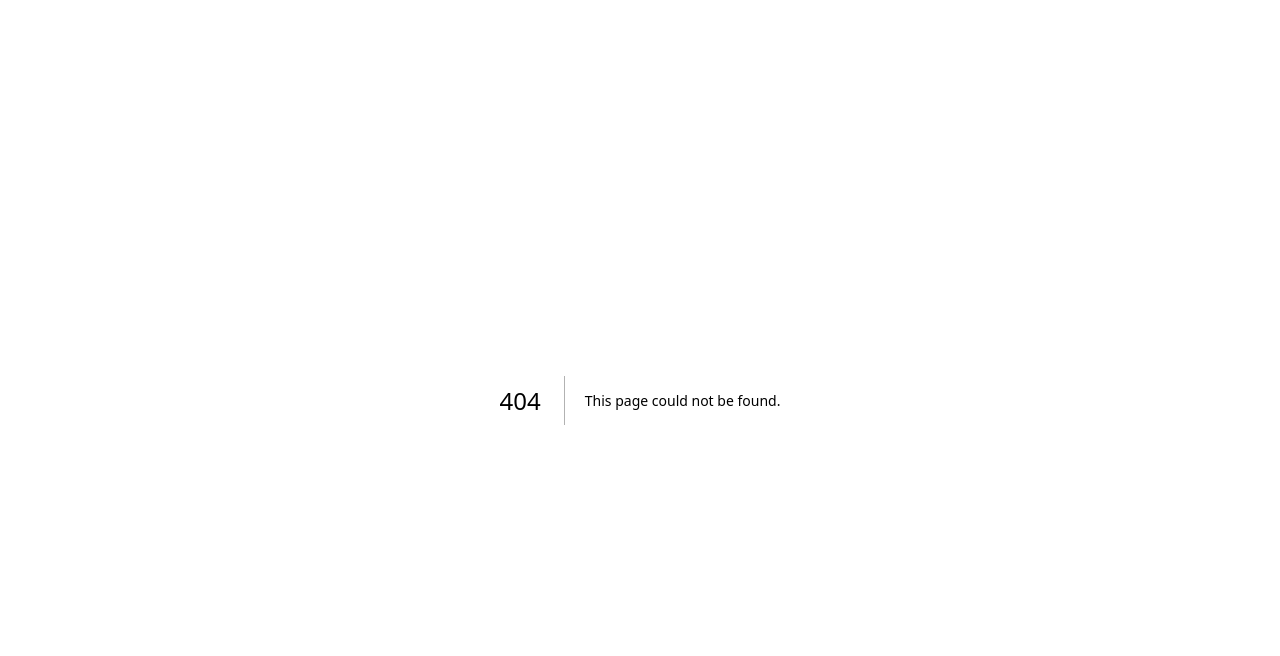
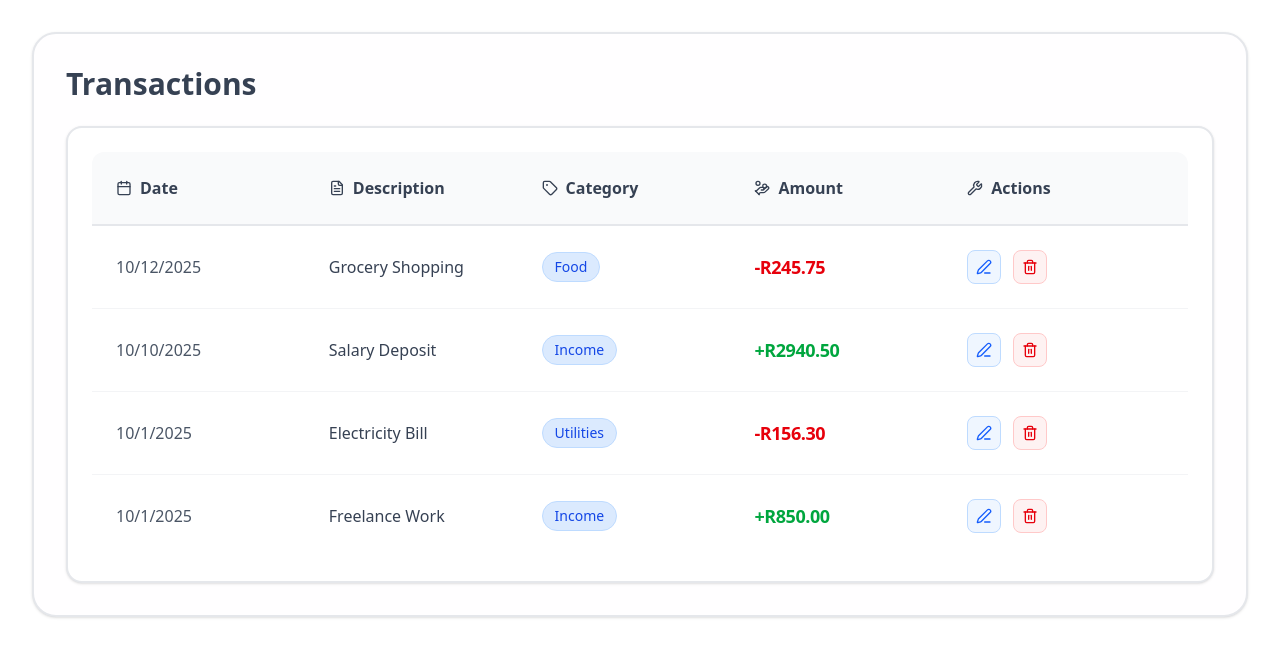
Before and after one commit to david-botha/finance-tracker, a Next.js app: page /transactions in a window 1280 px wide. Before the commit this address had no page. Shown: the top 656 px of the page. Built offline with nearby package versions, Linux system fonts and the light colour scheme.

Commit message:
Add transaction list with dummy data

```diff
--- /dev/null
+++ b/app/transactions/page.js
@@ -0,0 +1,11 @@
+import TransactionList from "@/components/transactions/TransactionList"
+
+const Transactions = () => {
+  return (
+    <div>
+      <TransactionList />
+    </div>
+  );
+}
+
+export default Transactions
--- /dev/null
+++ b/components/transactions/TransactionList.jsx
@@ -0,0 +1,122 @@
+'use client'
+
+import { useState } from 'react'
+import { Edit3, Trash2, Calendar, Tag, FileText, HandCoins, Wrench } from 'lucide-react'
+
+const TransactionList = () => {
+
+  const [transactions, setTransactions] = useState([
+    {
+      id: 1,
+      date: '2025-10-12',
+      description: 'Grocery Shopping',
+      category: 'Food',
+      amount: -245.75
+    },
+    {
+      id: 2,
+      date: '2025-10-10',
+      description: 'Salary Deposit',
+      category: 'Income',
+      amount: 2940.50
+    },
+    {
+      id: 3,
+      date: '2025-10-01',
+      description: 'Electricity Bill',
+      category: 'Utilities',
+      amount: -156.30
+    },
+    {
+      id: 4,
+      date: '2025-10-01',
+      description: 'Freelance Work',
+      category: 'Income',
+      amount: 850.00
+    }
+  ]);
+
+  return (
+    <div className="bg-[#fffeff] rounded-3xl p-8 transition-all duration-300 border-2 border-gray-200 shadow-sm m-8">
+      <h1 className="text-3xl text-gray-700 font-bold mb-6">Transactions</h1>
+
+      {/* Transaction List */}
+      <div className="bg-white rounded-2xl p-6 border-2 border-gray-200 shadow-sm">
+
+        {/* Header */}
+        <div className="grid grid-cols-5 gap-4 p-6 border-b-2 border-gray-200 font-semibold text-gray-700 bg-gray-50 rounded-t-xl">
+          <div className="flex items-center gap-2">
+            <Calendar className="w-4 h-4" />
+            Date
+          </div>
+          <div className="flex items-center gap-2">
+            <FileText className="w-4 h-4" />
+            Description
+          </div>
+          <div className="flex items-center gap-2">
+            <Tag className="w-4 h-4" />
+            Category
+          </div>
+          <div className="flex items-center gap-2">
+            <HandCoins className="w-4 h-4" />
+            Amount
+          </div>
+          <div className="flex items-center gap-2">
+            <Wrench className="w-4 h-4" />
+            Actions
+            </div>
+        </div>
+
+        {/* Rows */}
+        {transactions.map((transaction, index) => (
+          <div
+            key={transaction.id}
+            className={`grid grid-cols-5 gap-4 p-6 items-center group transition-all duration-300 hover:bg-gray-50 ${
+              index === transactions.length - 1 ? 'rounded-b-xl' : 'border-b border-gray-100'
+            }`}
+          >
+            <div className="text-gray-600 font-medium">
+              {new Date(transaction.date).toLocaleDateString()}
+            </div>
+            <div className="text-gray-700 font-medium">
+              {transaction.description}
+            </div>
+            <div>
+              <span className="inline-flex items-center px-3 py-1 rounded-full text-sm font-medium bg-blue-100 text-blue-700 border border-blue-200">
+                {transaction.category}
+              </span>
+            </div>
+            <div className={`text-lg font-semibold tracking-tight ${
+              transaction.amount > 0
+                ? 'text-green-600'
+                : 'text-red-600'
+            }`}>
+              {transaction.amount > 0 ? '+' : '-'}R{Math.abs(transaction.amount).toFixed(2)}
+            </div>
+            <div className="flex items-center gap-3">
+              <button className="p-2 rounded-lg bg-blue-50 text-blue-600 hover:bg-blue-100 transition-all duration-300 group-hover:scale-105 border border-blue-200">
+                <Edit3 className="w-4 h-4" />
+              </button>
+              <button className="p-2 rounded-lg bg-red-50 text-red-600 hover:bg-red-100 transition-all duration-300 group-hover:scale-105 border border-red-200">
+                <Trash2 className="w-4 h-4" />
+              </button>
+            </div>
+          </div>
+        ))}
+
+        {/* Empty State */}
+        {transactions.length === 0 && (
+          <div className="text-center py-12">
+            <div className="text-gray-400 mb-4">
+              <FileText className="w-16 h-16 mx-auto" />
+            </div>
+            <h3 className="text-lg font-semibold text-gray-600 mb-2">No transactions yet</h3>
+            <p className="text-gray-500">Add your first transaction to get started</p>
+          </div>
+        )}
+      </div>
+    </div>
+  )
+}
+
+export default TransactionList
```
